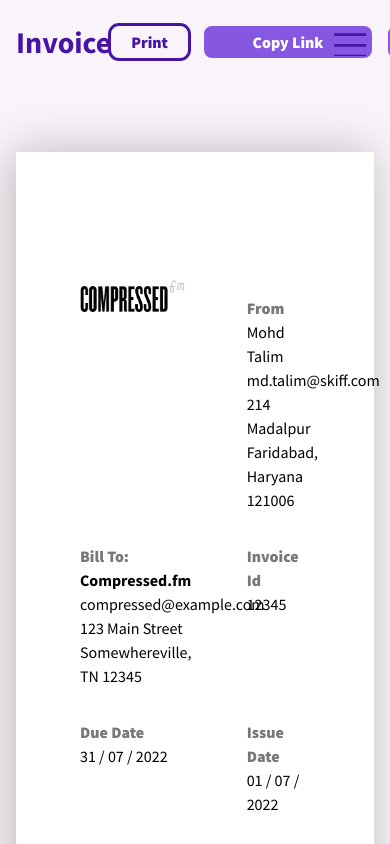
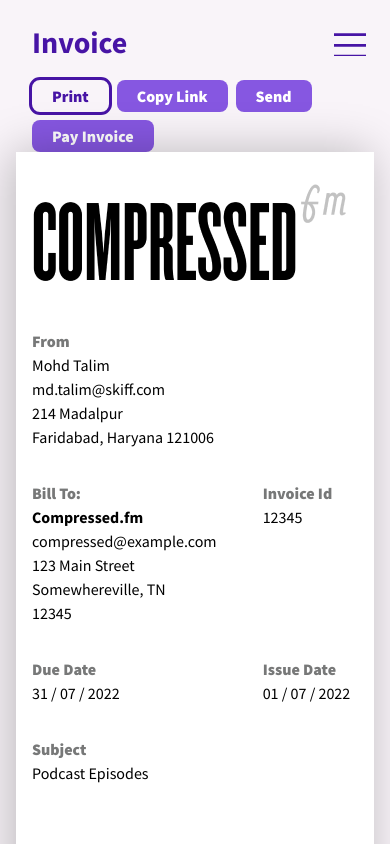
Before and after one commit to Md-Talim/thedollarholler, a SvelteKit app: page /invoices/1 in a window 390 px wide. Shown: the top 844 px of the page. Built offline with nearby package versions, Linux system fonts and the light colour scheme.

Commit message:
Make the invoice page responsive

```diff
--- a/src/routes/(dashboard)/invoices/[id]/+layout@.svelte
+++ b/src/routes/(dashboard)/invoices/[id]/+layout@.svelte
@@ -17,11 +17,11 @@
   }}
 />
 
-<div class="h-full min-h-screen w-screen bg-whisper pb-32 pt-12">
+<div class="h-full min-h-screen bg-whisper pb-32 pt-16 lg:pt-12">
   <main class="min-h-scree mx-auto max-w-screen-lg">
     <a
       href={previousPage ? previousPage : '/invoices'}
-      class="absolute left-7 top-7 text-pastelPurple"
+      class="fixed left-7 top-7 text-pastelPurple"
     >
       <Arrow />
     </a>
--- a/src/routes/(dashboard)/invoices/[id]/+page.svelte
+++ b/src/routes/(dashboard)/invoices/[id]/+page.svelte
@@ -31,9 +31,11 @@
   $: loadSettings();
 </script>
 
-<div class="fixed z-0 flex w-full max-w-screen-lg justify-between">
+<div
+  class="fixed z-0 flex w-full max-w-screen-lg flex-col justify-between gap-y-5 px-4 md:flex-row"
+>
   <h1 class="text-3xl font-bold text-daisyBush">Invoice</h1>
-  <div class="flex items-center gap-4">
+  <div class="flex flex-wrap items-center gap-2 sm:gap-4">
     <Button
       height="short"
       label="Print"
@@ -45,7 +47,7 @@
       height="short"
       label={copyLinkLable}
       onClick={copyLink}
-      className="min-w-[168px] justify-center"
+      className="min-w-[100px] sm:min-w-[168px] justify-center"
     />
     <Button height="short" label="Send" onClick={sendInvoice} />
     <Button height="short" label="Pay Invoice" onClick={payInvoice} />
@@ -53,9 +55,9 @@
 </div>
 
 <div
-  class="relative top-32 z-10 grid grid-cols-6 gap-x-5 gap-y-8 bg-white px-16 py-32 shadow-invoice"
+  class="relative top-32 z-10 grid grid-cols-6 gap-x-5 gap-y-8 bg-white px-4 py-8 shadow-invoice md:px-16 md:py-32"
 >
-  <div class="col-span-3">
+  <div class="col-span-6 sm:col-span-3">
     <img
       src="/images/logo.png"
       srcset="/images/logo@2x.png 2x, /images/logo.png 1x"
@@ -63,7 +65,7 @@
     />
   </div>
 
-  <div class="col-span-2 col-start-5 pt-4">
+  <div class="col-span-6 pt-4 sm:col-span-2 sm:col-start-5">
     {#if $settings && $settings.myName}
       <div class="label">From</div>
       <p>
```
